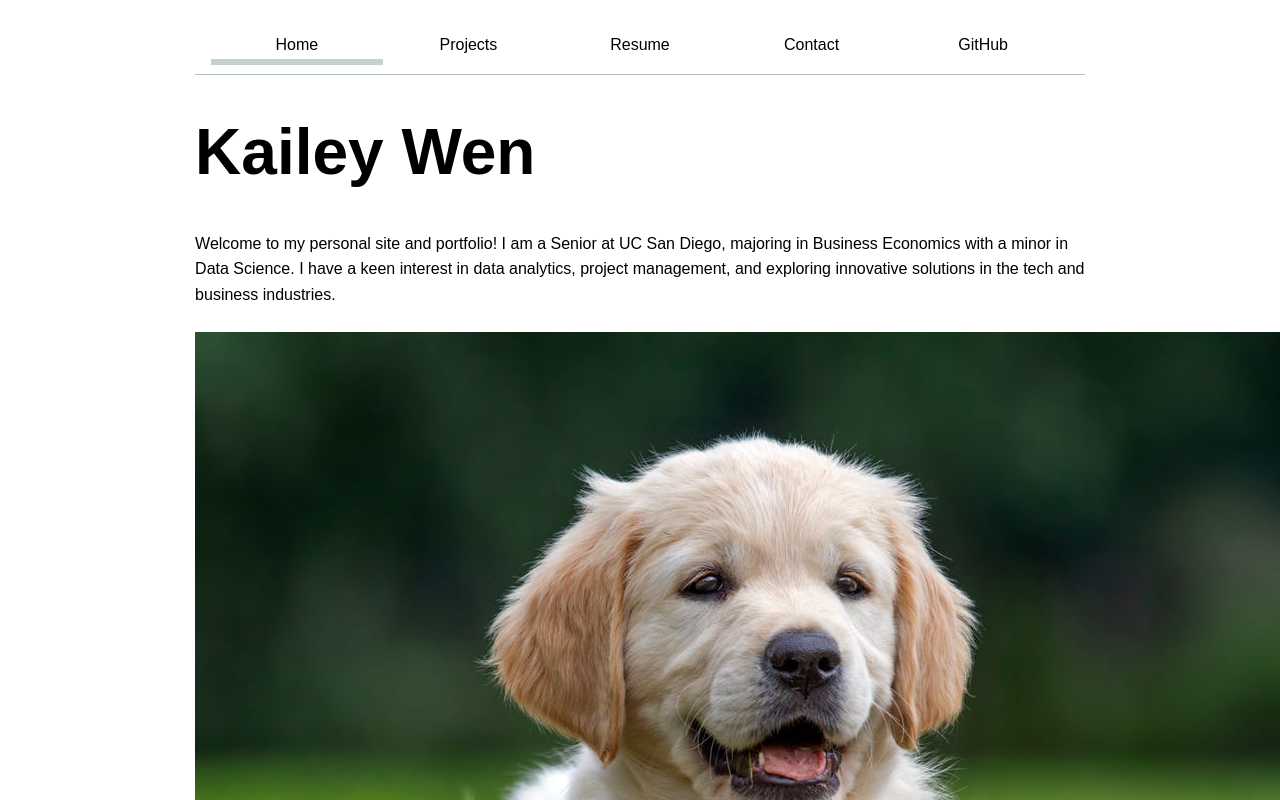
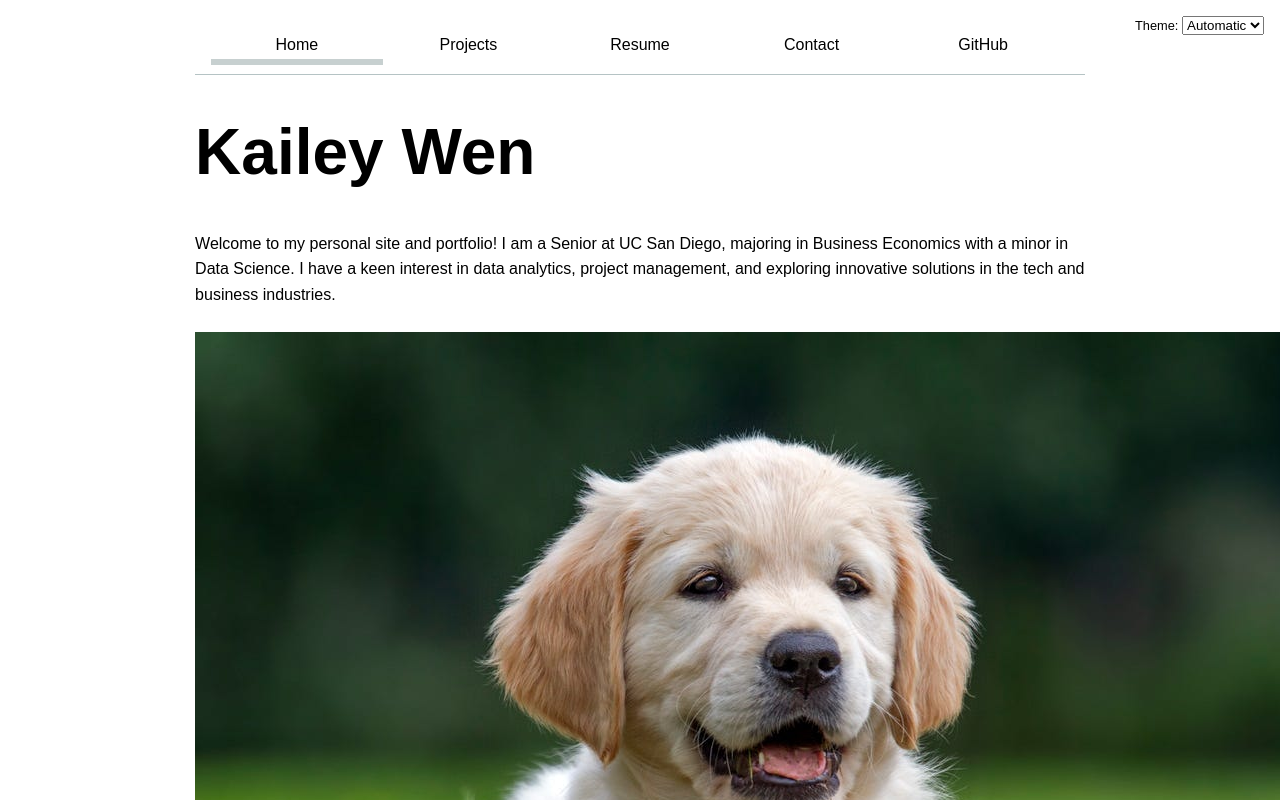
Before and after one commit to kawen25/portfolio, a plain HTML site: page index.html in a window 1280 px wide. Shown: the top 800 px of the page. Drawn offline with Linux system fonts and the light colour scheme.

Commit message:
dark mode implementation

```diff
--- a/global.js
+++ b/global.js
@@ -51,3 +51,32 @@ for (let p of pages) {
   // Append the link to the nav
   nav.append(a);
 }
+
+document.body.insertAdjacentHTML(
+  'afterbegin',
+  `
+  <label class="color-scheme">
+    Theme:
+    <select>
+      <option value="light dark">Automatic</option>
+      <option value="light">Light</option>
+      <option value="dark">Dark</option>
+    </select>
+  </label>
+  `
+);
+
+const select = document.querySelector('.color-scheme select');
+
+select.addEventListener('input', function (event) {
+  const colorScheme = event.target.value;
+  document.documentElement.style.setProperty('color-scheme', colorScheme);
+  localStorage.colorScheme = colorScheme; // Save preference
+});
+
+// Load saved preference on page load
+const savedColorScheme = localStorage.colorScheme;
+if (savedColorScheme) {
+  document.documentElement.style.setProperty('color-scheme', savedColorScheme);
+  select.value = savedColorScheme; // Update dropdown to match
+}
--- a/style.css
+++ b/style.css
@@ -246,3 +246,24 @@ section#extracurricular ul li strong {
       font-size: 1.2rem; /* Smaller article titles */
   }
 }
+
+:root {
+  color-scheme: light dark;
+}
+
+nav {
+  --border-color: oklch(50% 10% 200 / 40%);
+  border-bottom-color: var(--border-color);
+}
+
+.color-scheme {
+  position: absolute;
+  top: 1rem;
+  right: 1rem;
+  font-size: 80%;
+  font-family: inherit;
+}
+
+.color-scheme select {
+  font-family: inherit;
+}
```
